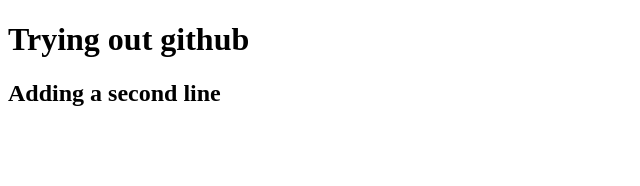
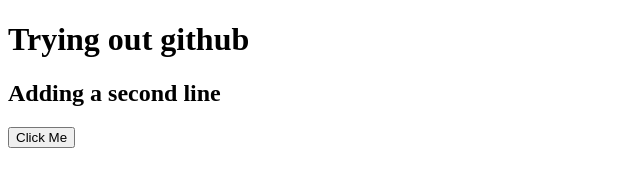
Before and after one commit to Troy-Salmond/lect_0, a plain HTML site: page index.html in a window 1280 px wide. Shown: the whole page, without its empty margins (0-640 px from the left). Drawn offline with Linux system fonts and the light colour scheme.

Commit message:
adding button

```diff
--- a/index.html
+++ b/index.html
@@ -7,5 +7,6 @@
   <body>
     <h1>Trying out github</h1>
     <h2>Adding a second line</h2>
+    <button type="button" name="button">Click Me</button>
   </body>
 </html>
```
